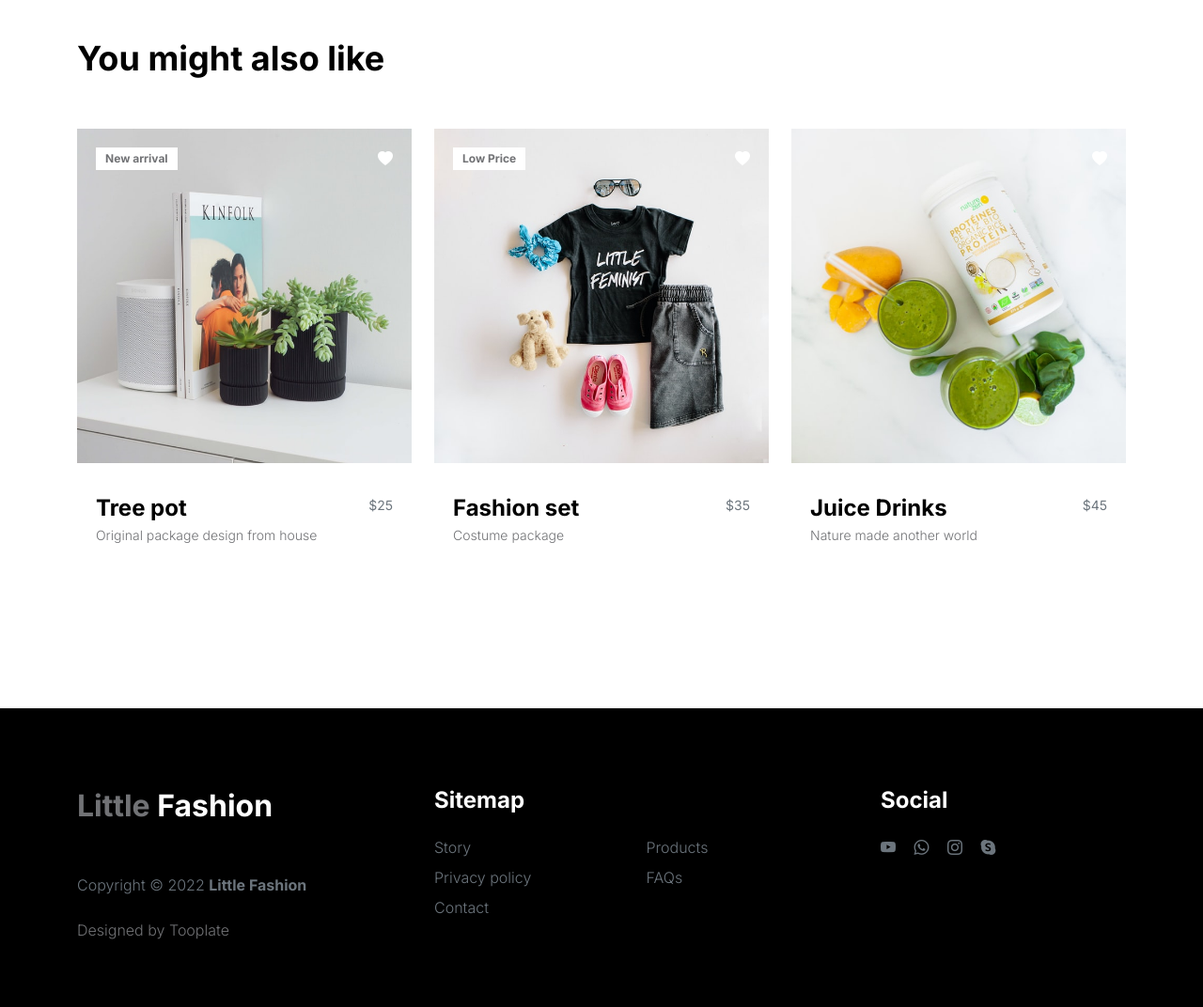
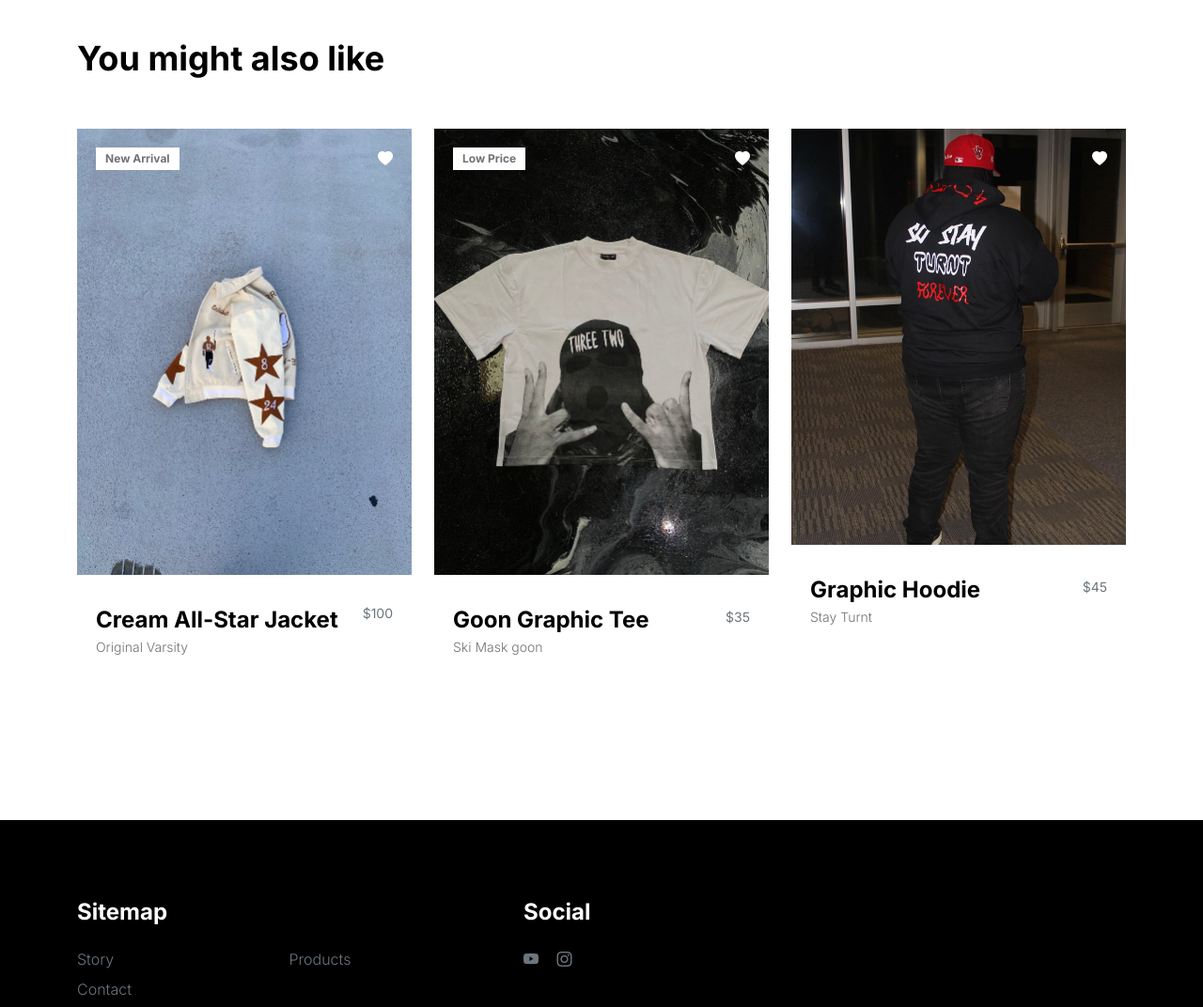
Before and after one commit to CarlosRussell13/carlosrussell13.github.io, a plain HTML site: page product-detail.html in a window 1280 px wide. Shown: the part 1320-2392 px from the top of the page at 94% size. Drawn offline with Linux system fonts and the light colour scheme.

Commit message:
product detail page fixed

```diff
--- a/product-detail.html
+++ b/product-detail.html
@@ -172,11 +172,11 @@ https://www.tooplate.com/view/2127-little-fashion
                         <div class="col-lg-4 col-12 mb-3">
                             <div class="product-thumb">
                                 <a href="product-detail.html">
-                                    <img src="images/product/evan-mcdougall-qnh1odlqOmk-unsplash.jpeg" class="img-fluid product-image" alt="">
+                                    <img src="images/IMG_0337.jpg" class="img-fluid product-image" alt="">
                                 </a>
 
                                 <div class="product-top d-flex">
-                                    <span class="product-alert me-auto">New arrival</span>
+                                    <span class="product-alert me-auto">New Arrival</span>
 
                                     <a href="#" class="bi-heart-fill product-icon"></a>
                                 </div>
@@ -184,13 +184,13 @@ https://www.tooplate.com/view/2127-little-fashion
                                 <div class="product-info d-flex">
                                     <div>
                                         <h5 class="product-title mb-0">
-                                            <a href="product-detail.html" class="product-title-link">Tree pot</a>
+                                            <a href="product-detail.html" class="product-title-link">Cream All-Star Jacket</a>
                                         </h5>
 
-                                        <p class="product-p">Original package design from house</p>
+                                        <p class="product-p">Original Varsity</p>
                                     </div>
 
-                                    <small class="product-price text-muted ms-auto mt-auto mb-5">$25</small>
+                                    <small class="product-price text-muted ms-auto">$100</small>
                                 </div>
                             </div>
                         </div>
@@ -198,7 +198,7 @@ https://www.tooplate.com/view/2127-little-fashion
                         <div class="col-lg-4 col-12 mb-3">
                             <div class="product-thumb">
                                 <a href="product-detail.html">
-                                    <img src="images/product/jordan-nix-CkCUvwMXAac-unsplash.jpeg" class="img-fluid product-image" alt="">
+                                    <img src="images/IMG_8708.jpg" class="img-fluid product-image" alt="">
                                 </a>
 
                                 <div class="product-top d-flex">
@@ -210,10 +210,10 @@ https://www.tooplate.com/view/2127-little-fashion
                                 <div class="product-info d-flex">
                                     <div>
                                         <h5 class="product-title mb-0">
-                                            <a href="product-detail.html" class="product-title-link">Fashion set</a>
+                                            <a href="product-detail.html" class="product-title-link">Goon Graphic Tee</a>
                                         </h5>
 
-                                        <p class="product-p">Costume package</p>
+                                        <p class="product-p">Ski Mask goon</p>
                                     </div>
 
                                     <small class="product-price text-muted ms-auto mt-auto mb-5">$35</small>
@@ -224,7 +224,7 @@ https://www.tooplate.com/view/2127-little-fashion
                         <div class="col-lg-4 col-12">
                             <div class="product-thumb">
                                 <a href="product-detail.html">
-                                    <img src="images/product/nature-zen-3Dn1BZZv3m8-unsplash.jpeg" class="img-fluid product-image" alt="">
+                                    <img src="images/IMG_6595.jpg" class="img-fluid product-image" alt="">
                                 </a>
 
                                 <div class="product-top d-flex">
@@ -234,18 +234,17 @@ https://www.tooplate.com/view/2127-little-fashion
                                 <div class="product-info d-flex">
                                     <div>
                                         <h5 class="product-title mb-0">
-                                            <a href="product-detail.html" class="product-title-link">Juice Drinks</a>
+                                            <a href="product-detail.html" class="product-title-link">Graphic Hoodie</a>
                                         </h5>
 
-                                        <p class="product-p">Nature made another world</p>
+                                        <p class="product-p">Stay Turnt</p>
                                     </div>
 
                                     <small class="product-price text-muted ms-auto mt-auto mb-5">$45</small>
                                 </div>
                             </div>
                         </div>
-
-                    </div>
+                        <div class="col-12">
                 </div>
             </section>
 
@@ -255,12 +254,7 @@ https://www.tooplate.com/view/2127-little-fashion
             <div class="container">
                 <div class="row">
 
-                    <div class="col-lg-3 col-10 me-auto mb-4">
-                        <h4 class="text-white mb-3"><a href="index.html">Little</a> Fashion</h4>
-                        <p class="copyright-text text-muted mt-lg-5 mb-4 mb-lg-0">Copyright © 2022 <strong>Little Fashion</strong></p>
-                        <br>
-                        <p class="copyright-text">Designed by <a href="https://www.tooplate.com/" target="_blank">Tooplate</a></p>
-                    </div>
+
 
                     <div class="col-lg-5 col-8">
                         <h5 class="text-white mb-3">Sitemap</h5>
@@ -270,9 +264,9 @@ https://www.tooplate.com/view/2127-little-fashion
 
                             <li class="footer-menu-item"><a href="#" class="footer-menu-link">Products</a></li>
 
-                            <li class="footer-menu-item"><a href="#" class="footer-menu-link">Privacy policy</a></li>
 
-                            <li class="footer-menu-item"><a href="#" class="footer-menu-link">FAQs</a></li>
+
+
 
                             <li class="footer-menu-item"><a href="#" class="footer-menu-link">Contact</a></li>
                         </ul>
@@ -283,13 +277,13 @@ https://www.tooplate.com/view/2127-little-fashion
 
                         <ul class="social-icon">
 
-                            <li><a href="#" class="social-icon-link bi-youtube"></a></li>
+                            <li><a href="https://www.youtube.com/channel/UCdNjCmVX6SCQYI3RkIf2C_w" class="social-icon-link bi-youtube"></a></li>
 
-                            <li><a href="#" class="social-icon-link bi-whatsapp"></a></li>
 
-                            <li><a href="#" class="social-icon-link bi-instagram"></a></li>
 
-                            <li><a href="#" class="social-icon-link bi-skype"></a></li>
+                            <li><a href="https://www.instagram.com/threetwoclothing/" class="social-icon-link bi-instagram"></a></li>
+
+
                         </ul>
                     </div>
 
@@ -308,22 +302,22 @@ https://www.tooplate.com/view/2127-little-fashion
                     <div class="modal-body">
                         <div class="row">
                             <div class="col-lg-6 col-12 mt-4 mt-lg-0">
-                                <img src="images/product/evan-mcdougall-qnh1odlqOmk-unsplash.jpeg" class="img-fluid product-image" alt="">
+                                <img src="images/IMG_6595.jpg" class="img-fluid product-image" alt="">
                             </div>
 
                             <div class="col-lg-6 col-12 mt-3 mt-lg-0">
-                                <h3 class="modal-title" id="exampleModalLabel">Tree pot</h3>
+                                <h3 class="modal-title" id="exampleModalLabel">Stay Turnt</h3>
 
-                                <p class="product-price text-muted mt-3">$25</p>
+                                <p class="product-price text-muted mt-3">$45</p>
 
-                                <p class="product-p">Quatity: <span class="ms-1">4</span></p>
+                                <p class="product-p">Quatity: <span class="ms-1">1</span></p>
 
                                 <p class="product-p">Colour: <span class="ms-1">Black</span></p>
 
-                                <p class="product-p pb-3">Size: <span class="ms-1">S/S</span></p>
+                                <p class="product-p pb-3">Size: <span class="ms-1">XL</span></p>
 
                                 <div class="border-top mt-4 pt-3">
-                                    <p class="product-p"><strong>Total: <span class="ms-1">$100</span></strong></p>
+                                    <p class="product-p"><strong>Total: <span class="ms-1">$45</span></strong></p>
                                 </div>
 
                             </div>
```
